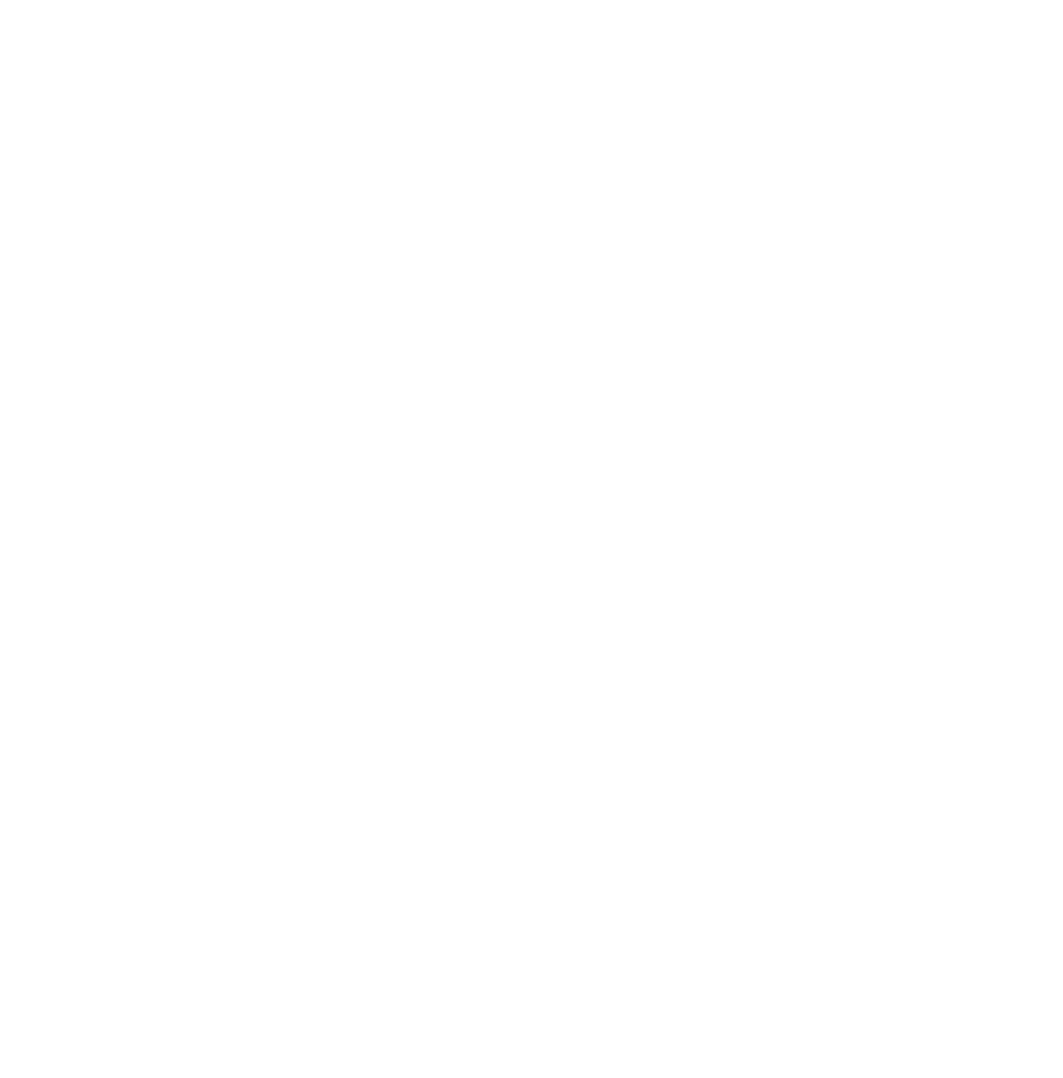
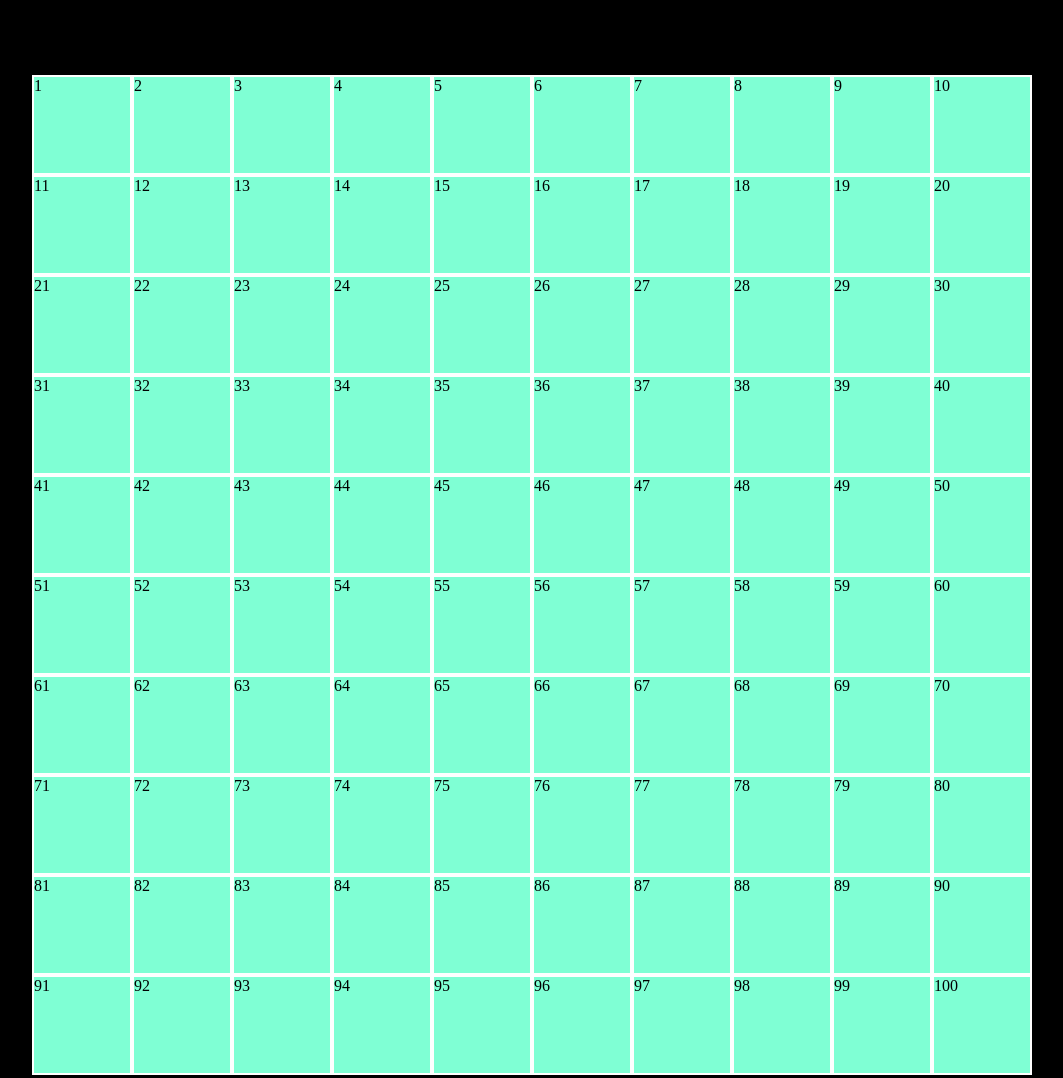
Before and after one commit to GiadaTonioni/js-campominato-grid, a plain HTML site: page index.html in a window 1280 px wide. Shown: the whole page, without its empty margins (108-1171 px from the left). Before the commit the page ends 800 px from the top, so only its background shows below. Drawn offline with Linux system fonts and the light colour scheme.

Commit message:
griglia 10x10

```diff
--- a/css/style.css
+++ b/css/style.css
@@ -3,3 +3,29 @@
     padding: 0;
     box-sizing: border-box;
 }
+
+body {
+    background-color: black;
+}
+
+main {
+    margin: 45px;
+    padding: 30px;
+}
+
+#grid {
+    display: flex;
+    flex-wrap: wrap;
+    justify-content: center;
+    width: 1000px;
+    height: 1000px;
+    margin: 0 auto;
+}
+
+.square {
+    width: calc(1000px / 10);
+    height: calc (1000px / 10);
+    border: 2px solid white;
+    background-color: aquamarine;
+
+}
--- a/js/script.js
+++ b/js/script.js
@@ -5,9 +5,20 @@ function createSquare(){
     return square;
 }
 
+//griglia dal dom
 const grid = document.getElementById('grid');
 
-for(let i = 0; i < 64; i++){
+//aggiungo quadretti
+for(let i = 0; i < 100; i++){
     let square = createSquare();
-    console.log(square)
+    console.log(square);
+
+    square.innerText = i + 1;
+
+    square.addEventListener('click', function(){    //creo o tolgo con this
+        this
+    })
+
+    //rendo visibili quadrati
+    grid.append(square);
 }
```
